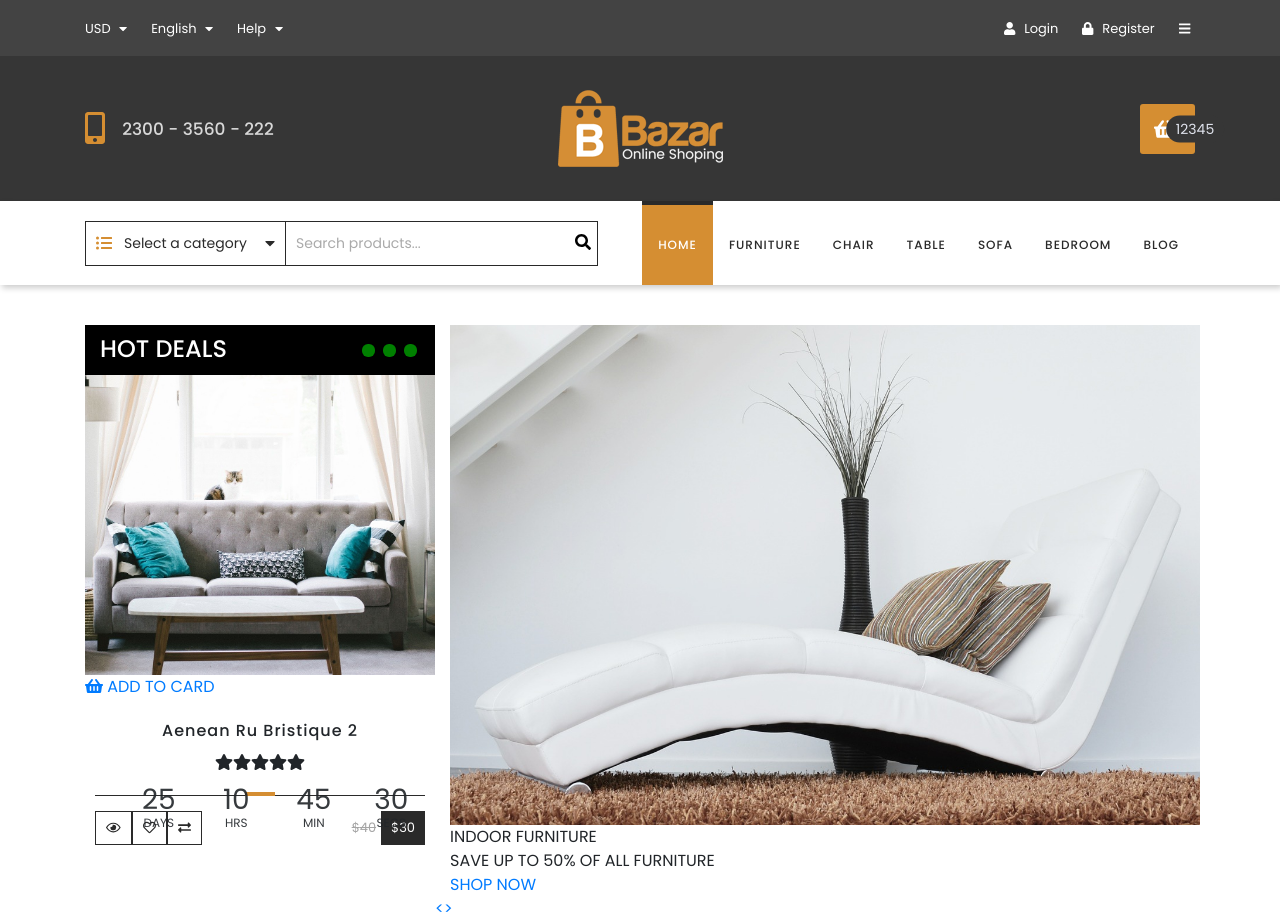
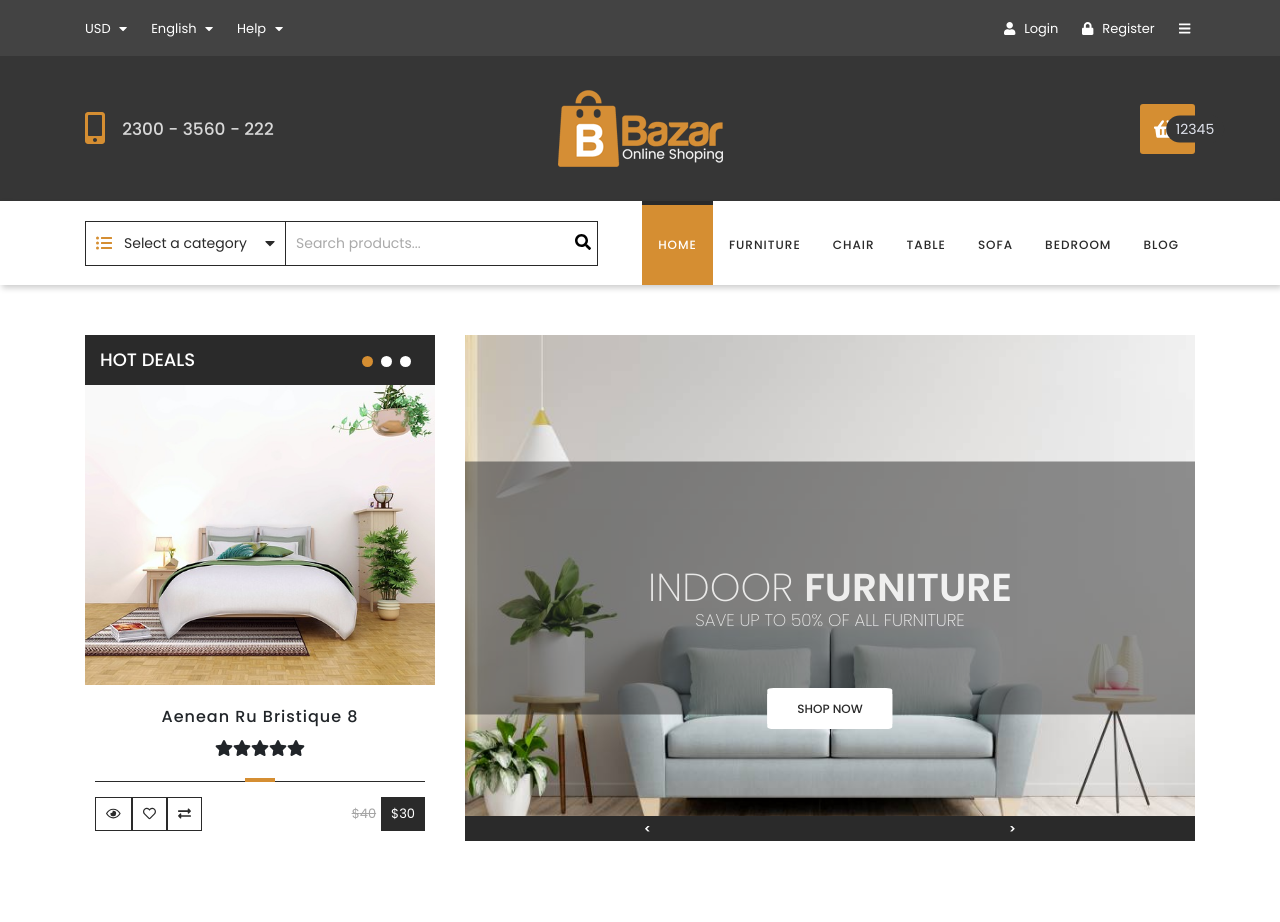
Before and after one commit to kamilwilk95/wdp-2204-02, a React (Create React App) app: page / in a window 1280 px wide. Shown: the top 922 px of the page. Built offline with nearby package versions, Linux system fonts and the light colour scheme.

Commit message:
add promoted component

```diff
--- a/src/components/common/Button/Button.module.scss
+++ b/src/components/common/Button/Button.module.scss
@@ -26,6 +26,28 @@
   font-weight: 400;
 }
 
+.light {
+  @extend .main;
+  font-size: 12px;
+  line-height: 30px;
+  border-radius: 5%;
+  padding: 12px 30px;
+  font-weight: 500;
+  background-color: $button-light-bg;
+  color: $button-light-text;
+}
+
+.long {
+  @extend .main;
+  font-size: 12px;
+  line-height: 15px;
+  width: 100%;
+  display: block;
+  margin: 0;
+  padding: 5px 0px;
+  text-align: center;
+}
+
 .outline {
   display: inline-block;
   padding: 5px 10px;
--- a/src/components/features/Promoted/Promoted.js
+++ b/src/components/features/Promoted/Promoted.js
@@ -22,7 +22,7 @@ const Promoted = () => (
             <div className={clsx('col-4',  styles.dots)}>
               <ul>
                 <li>
-                  <a href='#' > </a>
+                  <a className={styles.active} href='#' > </a>
                 </li>
                 <li>
                   <a href='#' > </a>
@@ -38,16 +38,16 @@ const Promoted = () => (
             <img
               className={styles.imageLeft}
               alt={'Aenean Ru Bristique'}
-              src={`${process.env.PUBLIC_URL}/images/products/Aenean Ru Bristique 2.jpg`}
+              src={`${process.env.PUBLIC_URL}/images/products/Aenean Ru Bristique 8.jpg`}
             />
-          </div>
-          <Button>
+
+            <Button variant='small' className={styles.shoppingBasket}>
               <FontAwesomeIcon className={styles.icon} icon={faShoppingBasket} />
               <span> ADD TO CARD</span>
             </Button>
-          <div className={styles.time}>
-            <div className='row d-flex justify-content-evenly'>
-              <div className={clsx('col-3', styles.timeBox)}>
+
+            <div className={clsx('row', styles.time)}>
+              <div className={clsx('col', styles.timeBox)}>
                 <div className={styles.timeValue}>
                   <span>25</span>
                 </div>
@@ -55,7 +55,7 @@ const Promoted = () => (
                   <span>DAYS</span>
                 </div>
               </div>
-              <div className={clsx('col-3', styles.timeBox)}>
+              <div className={clsx('col', styles.timeBox)}>
                 <div className={styles.timeValue}>
                   <span>10</span>
                 </div>
@@ -63,7 +63,7 @@ const Promoted = () => (
                   <span>HRS</span>
                 </div>
               </div>
-              <div className={clsx('col-3', styles.timeBox)}>
+              <div className={clsx('col', styles.timeBox)}>
                 <div className={styles.timeValue}>
                   <span>45</span>
                 </div>
@@ -71,7 +71,7 @@ const Promoted = () => (
                   <span>MIN</span>
                 </div>
               </div>
-              <div className={clsx('col-3', styles.timeBox)}>
+              <div className={clsx('col', styles.timeBox)}>
                 <div className={styles.timeValue}>
                   <span>30</span>
                 </div>
@@ -79,11 +79,12 @@ const Promoted = () => (
                   <span>SECS</span>
                 </div>
               </div>
+
             </div>
           </div>
 
           <div className={styles.content}>
-            <h5>Aenean Ru Bristique 2</h5>
+            <h5>Aenean Ru Bristique 8</h5>
             <div className={styles.stars}>
               <FontAwesomeIcon icon={faStar}></FontAwesomeIcon>
               <FontAwesomeIcon icon={faStar}></FontAwesomeIcon>
@@ -123,27 +124,39 @@ const Promoted = () => (
             <img
               className={styles.imageRight}
               alt={'Aenean Ru Bristique'}
-              src={`${process.env.PUBLIC_URL}/images/products/Aenean Ru Bristique 1.jpg`}
+              src={`${process.env.PUBLIC_URL}/images/baner indoor furniture.jpg`}
             />
+
+            <div className={styles.shadowImage}>
+              <div className={styles.slogan}>
+                INDOOR <span>FURNITURE</span>
               </div>
-          <div className={styles.shadowWrapper}></div>
-          <div className={styles.shadowTitle}>
-            INDOOR <span>FURNITURE</span>
-            <div className={styles.shadowSubtitle}>SAVE UP TO 50% OF ALL FURNITURE</div>
+
+              <div className={styles.sloganSubtitle}>
+                <p>SAVE UP TO 50% OF ALL FURNITURE</p>
               </div>
-          <div className={styles.centerButton}>
-            <Button variant='big'>SHOP NOW</Button>
             </div>
-          <div className={styles.shadowButtonsWrapper}>
-            <div className='row'>
-              <div className={styles.buttonLong}>
+
+            <div className={styles.shopButton}>
+              <Button variant='light'>SHOP NOW</Button>
+            </div>
+
+
+            <div className={clsx('row', styles.arrowButtonSet)}>
+
+              <div className={clsx('col-6', styles.longButton)}>
                 <Button variant='long'>{'<'}</Button>
               </div>
-              <div className={styles.buttonLong}>
+              <div className={clsx('col-6', styles.longButton)}>
                 <Button variant='long'>{'>'}</Button>
               </div>
+
             </div>
           </div>
+
+
+
+
         </div>
       </div>
     </div>
--- a/src/components/features/Promoted/Promoted.module.scss
+++ b/src/components/features/Promoted/Promoted.module.scss
@@ -1,20 +1,21 @@
 @import "../../../styles/settings.scss";
 
 .root {
-  padding-top: 40px;
+  padding-top: 50px;
 
   .leftSide {
 
     .heading {
       height: 50px;
-      background-color: black;
+      background-color: $promoted-bg;
 
       .hotDeals {
-        padding-top: 10px;
-        font-size: 20px;
-        color:white;
+        h4 {
+          line-height: 50px;
+          font-size: 18px;
+          color:$promoted-text;
         }
-
+      }
       .dots {
         position: absolute;
         right: 0;
@@ -32,11 +33,15 @@
 
             a {
               display: block;
-              width: 13px;
-              height: 13px;
+              width: 11px;
+              height: 11px;
               border-radius: 6px;
-              background-color: green;
+              background-color: $promoted-light-bg;
               font-size: 0;
+
+              &.active, &:hover {
+                background-color: $promoted-hover;
+              }
             }
           }
         }
@@ -44,7 +49,7 @@
     }
     .photoBoxLeft {
       position: relative;
-      height: 300px;;
+      height: 300px;
       background: {
         color: #f4f5f7;
         size: contain;
@@ -52,39 +57,44 @@
         repeat: no-repeat;
       }
       overflow: hidden;
-      align-items: flex-end;
 
       .imageLeft{
+        position: absolute;
         object-fit: cover;
         width: 100%;
         height: 100%;
       }
+
+      .shoppingBasket {
+        position: absolute;
+        top: 40%;
+        left: 50%;
+        transform: translate(-50%, -50%);
+        visibility: hidden;
       }
+
       .time {
         position: absolute;
-      padding: 0 50px;
-      margin-top: 80px;
-      height: 60px;
-      width: 100%;
-      z-index: 90;
+        top: 79%;
+        margin: 0 10%;
         background-color: transparent;
-      opacity: 90%;
+        visibility: hidden;
 
         .timeBox {
           display: block;
-      margin: 0;
-      height: 60px;
+          margin: 0 5px;
+          background-color: $promoted-bg;
+          opacity: 80%;
+          border-radius: 50%;
+          color: $promoted-text;
           text-align: center;
-      //color: $timer-font-color;
-      border-radius: 50%;
-      //background-color: $timer-backgorund;
+          width: 58px;
+          height: 58px;
 
           .timeValue {
-          margin: 7px 0 0;
-          font-size: 28px;
-          line-height: 1;
+            margin-top: 5px;
+            font-size: 18px;
           }
-
           .timeUnit {
             font-size: 12px;
           }
@@ -92,9 +102,12 @@
       }
 
       &:hover {
-    .button{
+        .shoppingBasket, .time {
           visibility: visible;
-      z-index: 2;
+        }
+        ~.actions .pricesContainer :nth-last-of-type(1){
+          background-color: $promoted-hover;
+        }
       }
     }
 
@@ -103,7 +116,6 @@
       padding: 20px;
 
       h5 {
-        //color: $productBox-hover;
         font-size: 16px;
         line-height: 24px;
         letter-spacing: 1px;
@@ -112,14 +124,14 @@
       .stars {
         a {
           text-decoration: none;
-          color: gold;
+          color: $promoted-stars;
         }
       }
     }
 
     .line {
       margin: 0 10px;
-      border-bottom: 1px solid #2a2a2a;
+      border-bottom: 1px solid $promoted-bg;
       position: relative;
 
       &::before {
@@ -128,7 +140,7 @@
         bottom: -1px;
         left: 50%;
         width: 30px;
-        border-bottom: 4px solid $productBox-hover;
+        border-bottom: 4px solid $promoted-hover;
         transform: translateX(-50%);
       }
     }
@@ -147,10 +159,6 @@
       flex-wrap: wrap;
     }
 
-    .comparing {
-      background-color: $darkOrange;
-    }
-
     .pricesContainer {
       display: flex;
       justify-content: center;
@@ -161,7 +169,7 @@
       .oldPrice {
         text-decoration: line-through;
         font-size: 13px;
-        color: $productBox-old-price;
+        color: $promoted-old-price;
       }
 
       .noOldPrice {
@@ -169,34 +177,75 @@
       }
     }
 
-    .outlines .buttonFavorite:hover, .isFavorite {
-      border: 1px solid $productBox-hover;
-      background-color: $productBox-hover;
-      color: $productBox-bg;
-    }
-
-    .buttonCompare:hover, .comparing {
-      border: 1px solid $darkOrange;
-      background-color: $darkOrange;
-      color: #ffffff;
+    .outlines .icon:hover {
+      border: 1px solid $promoted-hover;
+      background-color: $promoted-hover;
+      color: $promoted-text;
     }
   }
 
   .rightSide{
-    max-width: 750px;
-    max-height: 500px;
-    padding: 0;
 
     .photoBoxRight{
       position: relative;
-      margin: 0 auto;
-      padding: 0;
+      height: 100%;
 
       .imageRight {
+        position: absolute;
         object-fit: cover;
         width: 100%;
         height: 100%;
       }
+      .shadowImage {
+        position: absolute;
+        top: 50%;
+        transform: translateY(-50%);
+        width: 100%;
+        height: 50%;
+        background-color: $promoted-bg;
+        opacity: 50%;
+        color: $promoted-text;
+        .slogan {
+          position: absolute;
+          top: 50%;
+          left: 50%;
+          transform: translate(-50%, -50%);
+          text-align: center;
+          font-size: 39px;
+          font-weight: 200;
+          span {
+            font-weight: 600;
+          }
+        }
+        .sloganSubtitle {
+          position: absolute;
+          top: 66%;
+          left: 50%;
+          transform: translate(-50%, -50%);
+          text-align: center;
+          font-size: 17px;
+          font-weight: 200;
+        }
+      }
+      .shopButton {
+        position: absolute;
+        top: 74%;
+        left: 50%;
+        transform: translate(-50%, -50%);
+        background-color: $promoted-light-bg;
+        color: black;
+      }
+    }
+    .arrowButtonSet {
+      position: absolute;
+      text-align: center;
+      width: 100%;
+      bottom: 0px;
+      margin: 0;
+
+      .longButton {
+        padding: 0;
       }
     }
   }
+}
--- a/src/styles/settings.scss
+++ b/src/styles/settings.scss
@@ -24,6 +24,8 @@ $lightGrayFive: #f4f5f7;
 
 // button
 $button-bg: $darkGrayOne;
+$button-light-bg: $white;
+$button-light-text: $darkGrayOne;
 $button-text: $white;
 $button-hover: $darkOrange;
 
@@ -54,6 +56,14 @@ $search-bg: $white;
 $search-text: $darkGrayOne;
 $search-hover: $darkOrange;
 
+// promoted
+$promoted-bg: $darkGrayOne;
+$promoted-light-bg: $white;
+$promoted-text: $white;
+$promoted-hover: $darkOrange;
+$promoted-stars: $darkGrayOne;
+$promoted-old-price: $grayOne;
+
 // company claim (header)
 $header-bg: $darkGrayThree;
 $header-icon: $darkOrange;
```
Also changed, not shown: public/images/baner indoor furniture.jpg (added). Lines whose indentation alone changed are shown as unchanged.
